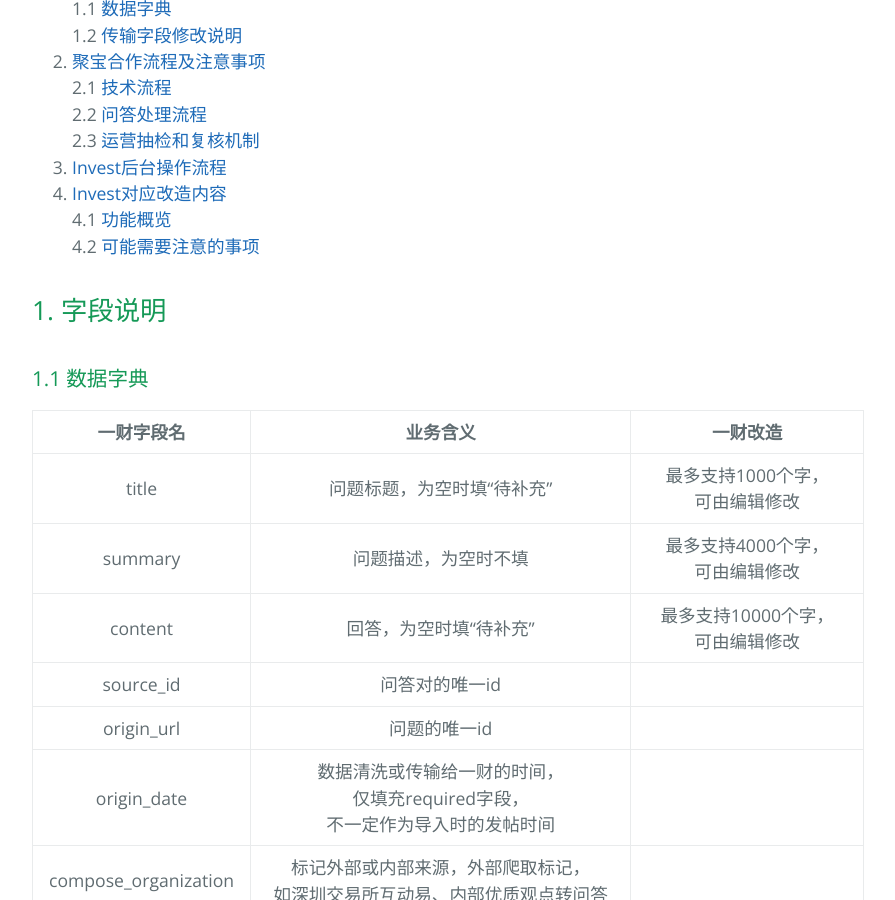
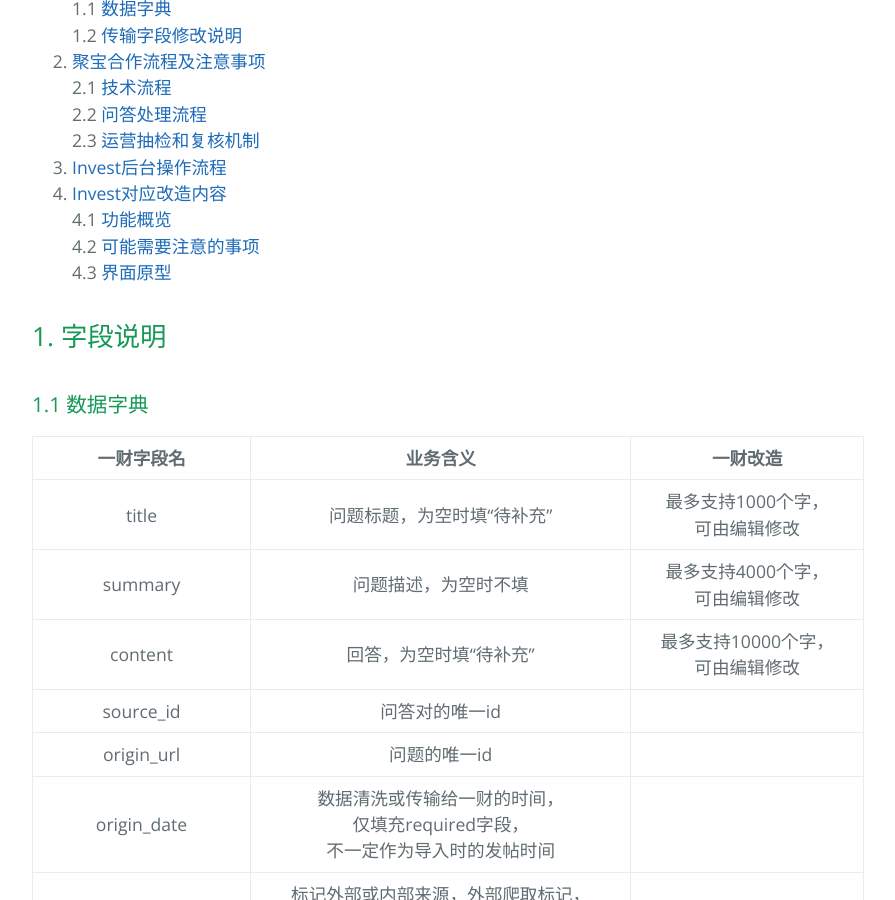
Before and after one commit to Littletreeeeee/prd-invest, a Jekyll site: the page built from documents/jubao_qa.md, in a window 1280 px wide and 900 px high, scrolled down 598 px. Shown: the whole window, without its empty margins (192-1087 px from the left). Built offline with Jekyll 4.4.1, drawn with Linux system fonts in a browser that asks for light colours; the repository's description, which GitHub fills in, is left out; some of the changed text lies outside the part shown.

Commit message:
edit docs

```diff
--- a/documents/jubao_qa.md
+++ b/documents/jubao_qa.md
@@ -17,6 +17,7 @@ layout: default
 4. [Invest对应改造内容](#4-invest对应改造内容)
     4.1 [功能概览](#41-功能概览)
     4.2 [可能需要注意的事项](#42-可能需要注意的事项)
+    4.3 [界面原型](#43-界面原型)
 
 ## 1. 字段说明
 
@@ -104,14 +105,14 @@ layout: default
 6. 编辑界面升级：目前弹窗式的去重检测提醒，由于遮挡了编辑框，影响编辑效率，可能需要做对应的优化。
 
 ### 4.3 界面原型
-1. 问答编辑页面
+1.问答编辑页面
 
 ![问答编辑页面](../resource/jubaoqa-editing.png)
 
-2. 标签点选交互
+2.标签点选交互
 
 ![标签交互](../resource/jubaoqa-editing-tags1.png)
 
-3. 标签下拉列表
+3.标签下拉列表
 
 ![标签下拉列表](../resource/jubaoqa-editing-tags2.png)
```
